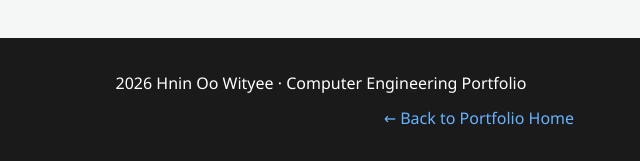
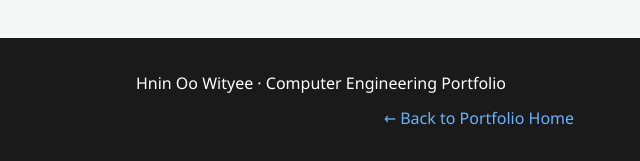
Before and after one commit to khukhu01/HninOoWityee_CE_Portfolio, a plain HTML site: page technocraft.html in a window 1280 px wide. Shown: the part 4365-4526 px from the top of the page, 161-801 px from the left. Drawn offline with Linux system fonts and the light colour scheme.

Commit message:
Update technocraft.html

```diff
--- a/technocraft.html
+++ b/technocraft.html
@@ -323,7 +323,7 @@
 </main>
 
 <footer>
-    <p>2026 Hnin Oo Wityee · Computer Engineering Portfolio</p>
+    <p>Hnin Oo Wityee · Computer Engineering Portfolio</p>
     <a href="index.html">← Back to Portfolio Home</a>
 </footer>
 
```
